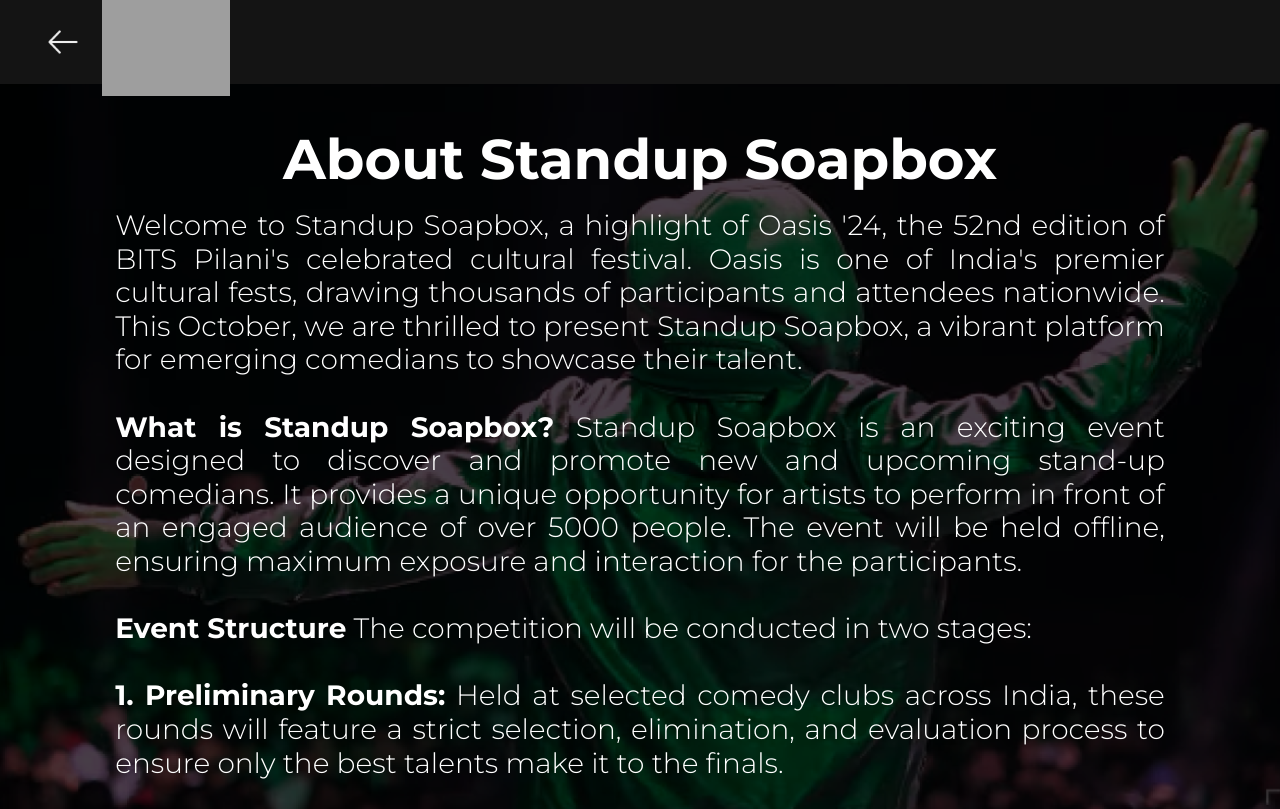
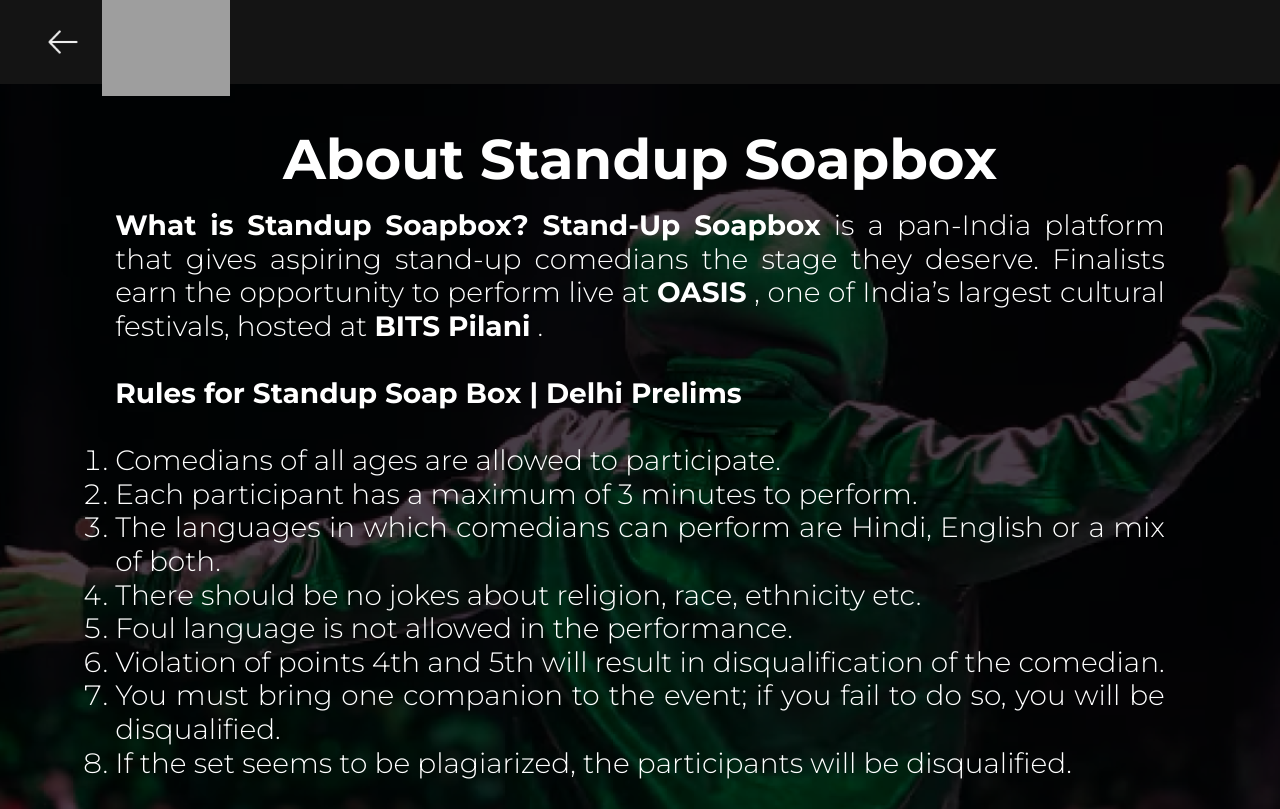
Before and after one commit to dvm-bitspilani/oasis-prereg, a React (Vite) app: page /StandupSoapbox/About in a window 1280 px wide. Shown: the top 809 px of the page. Built offline with nearby package versions, Linux system fonts and the light colour scheme; no server answers; grey boxes are pictures that could not be loaded.

Commit message:
Changed soapbox

```diff
--- a/src/routes/components/About Pages/About SS/AboutSS.jsx
+++ b/src/routes/components/About Pages/About SS/AboutSS.jsx
@@ -8,6 +8,7 @@
 import MyPaymentButton from "../MyPaymentButton"
 export default function AboutSS() {
   const [soapbox_paid, setsoapbox_paid] = useState(false);
+
   const [registeredState, setRegisteredState] = useState(false);
   const sendPaymentDatatoBackend = () => {
     let postLink = `https://prereg.bits-oasis.org/GetPreRegUser/${localStorage.getItem(
@@ -42,55 +43,26 @@
         <motion.div className="about-container">
           <div className="about-title">About Standup Soapbox</div>
           <div className="about-text">
-            Welcome to Standup Soapbox, a highlight of Oasis '24, the 52nd
-            edition of BITS Pilani's celebrated cultural festival. Oasis is one
-            of India's premier cultural fests, drawing thousands of participants
-            and attendees nationwide. This October, we are thrilled to present
-            Standup Soapbox, a vibrant platform for emerging comedians to
-            showcase their talent.
+            <b>What is Standup Soapbox? </b><b>Stand-Up Soapbox</b> is a
+            pan-India platform that gives aspiring stand-up comedians the
+            stage they deserve. Finalists earn the opportunity to perform
+            live at <b>OASIS</b> , one of India’s largest cultural festivals,
+            hosted at <b>BITS Pilani</b> .
+
             <br />
             <br />
-            <b>What is Standup Soapbox?</b> Standup Soapbox is an exciting event
-            designed to discover and promote new and upcoming stand-up
-            comedians. It provides a unique opportunity for artists to perform
-            in front of an engaged audience of over 5000 people. The event will
-            be held offline, ensuring maximum exposure and interaction for the
-            participants.
-            <br />
-            <br />
-            <b>Event Structure</b> The competition will be conducted in two
-            stages:
-            <br />
-            <br />
-            <b>1. Preliminary Rounds:</b> Held at selected comedy clubs across
-            India, these rounds will feature a strict selection, elimination,
-            and evaluation process to ensure only the best talents make it to
-            the finals.
-            <br />
-            <br /> <b>2. Final Round:</b> The finalists will compete at the BITS
-            Pilani campus during Oasis '25. The winner will get the prestigious
-            opportunity to open for one of India's top comedians at our flagship
-            event, N2O. Past appearances at N2O include renowned comedians like
-            Zakir Khan, Biswa Kalyan Rath, Abhishek Upmanyu, and Aakash Gupta.{" "}
-            <br /> <br /> <b>Why Participate?</b>
-            <br />
-            <br /> ● <b>Exposure:</b> Perform in front of a large, diverse
-            audience and gain nationwide recognition. <br />
-            <br /> ● <b>Networking:</b> Connect with industry professionals,
-            fellow comedians, and comedy enthusiasts. ● Prizes: The winner gets
-            a chance to perform alongside top comedians, with travel and
-            accommodation covered by us. <br />
-            <br />● <b>Prizes:</b> The winner gets a chance to perform alongside
-            top comedians, with travel and accommodation covered by us.
-            <br /> <br />
-            Contact details:
-            <br />
-            <br />
-            Aditya Rana - 8869889654
-            <br />
-            Vedant Shah - 7506553199
-            <br />
-            Devasri Bali - 9810097764
+            <b>Rules for Standup Soap Box | Delhi Prelims</b>
+            <br /><br />
+            <ol className="rules-list">
+    <li>Comedians of all ages are allowed to participate.</li>
+    <li>Each participant has a maximum of 3 minutes to perform.</li>
+    <li>The languages in which comedians can perform are Hindi, English or a mix of both.</li>
+    <li>There should be no jokes about religion, race, ethnicity etc.</li>
+    <li>Foul language is not allowed in the performance.</li>
+    <li>Violation of points 4th and 5th will result in disqualification of the comedian.</li>
+    <li>You must bring one companion to the event; if you fail to do so, you will be disqualified.</li>
+    <li>If the set seems to be plagiarized, the participants will be disqualified.</li>
+  </ol>
           </div>
           <div className="about-buttons-container">
             <Link to="/StandupSoapbox/form" className="about-link">
```
